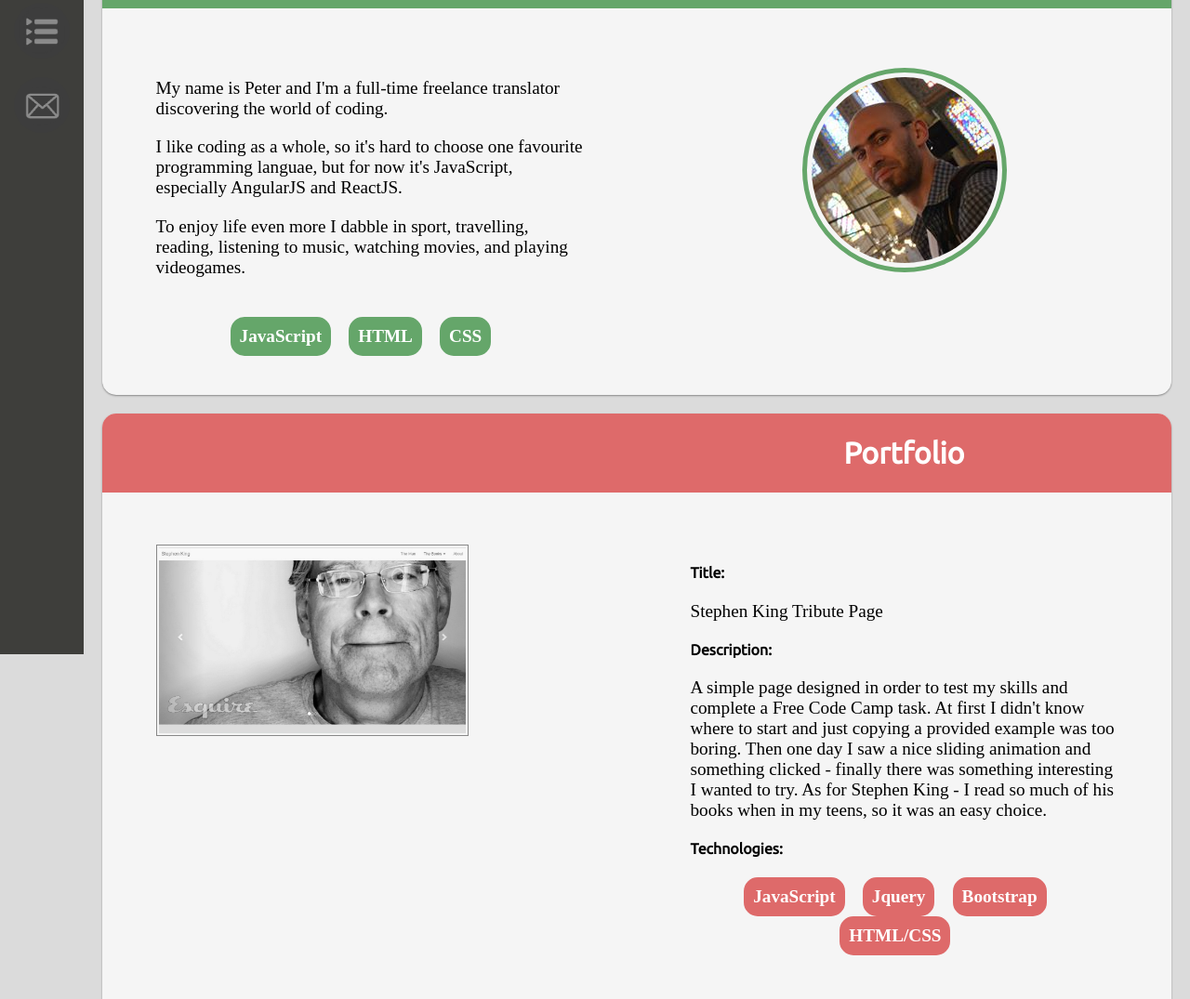
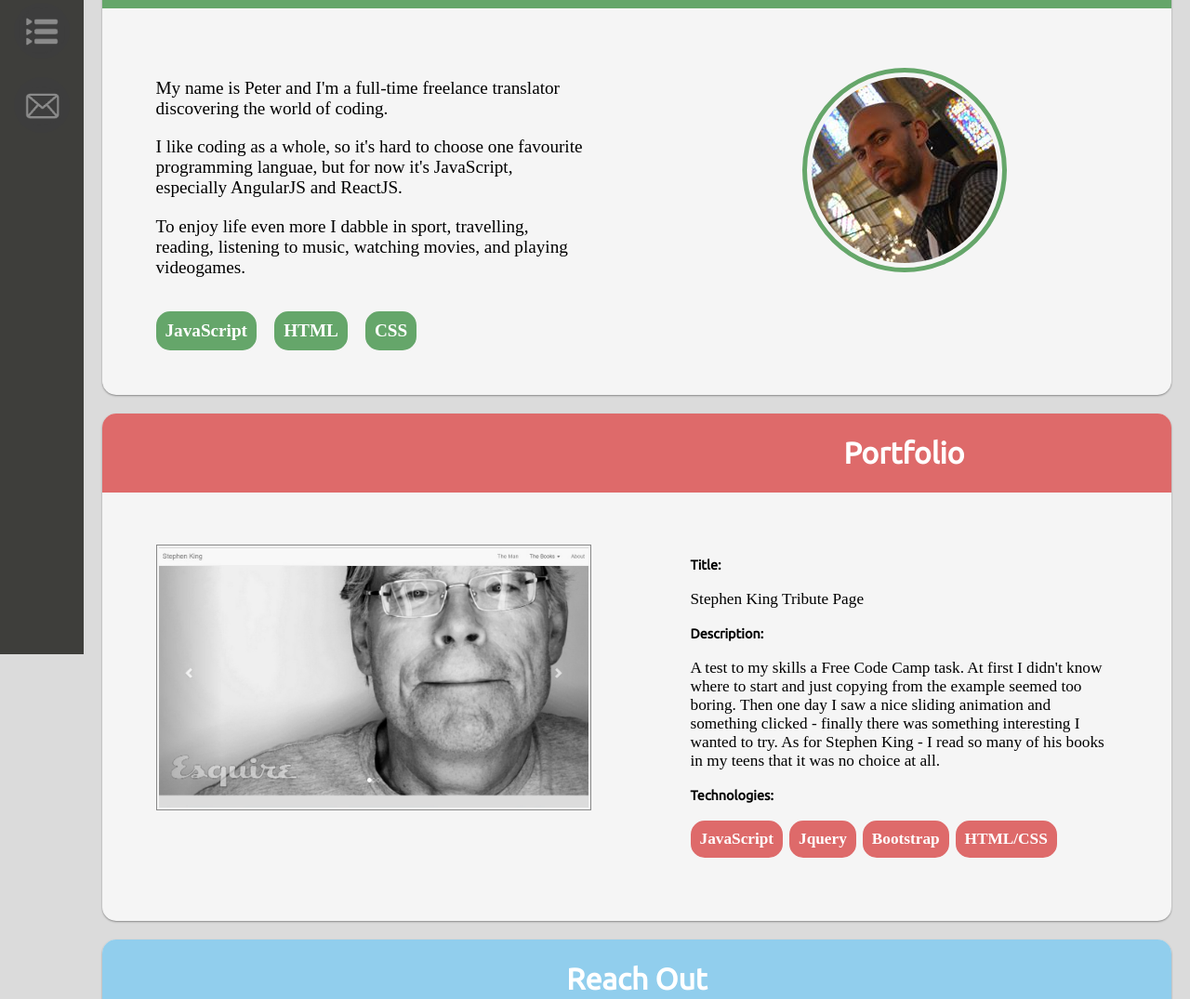
Before and after one commit to portojs/portfolio_1, a React app: page / in a window 1280 px wide. Shown: the part 96-1171 px from the top of the page at 93% size. Built offline with nearby package versions, Linux system fonts and the light colour scheme; a web font is replaced by a local one.

Commit message:
Additional reorganizing of SCSS page and some test on restyling about- and portfolio-sections

```diff
--- a/src/components/page-portfolio.js
+++ b/src/components/page-portfolio.js
@@ -18,13 +18,12 @@ class PagePortfolio extends Component {
             <p>Stephen King Tribute Page</p>
             <h4>Description:</h4>
             <p>
-              A simple page designed in order to test my skills
-              and complete a Free Code Camp task. At first I didn&#39;t
-              know where to start and just copying a provided example
-              was too boring. Then one day I saw a nice sliding animation
+              A test to my skills a Free Code Camp task. At first I didn&#39;t
+              know where to start and just copying from the example
+              seemed too boring. Then one day I saw a nice sliding animation
               and something clicked - finally there was something interesting
-              I wanted to try. As for Stephen King - I read so much
-              of his books when in my teens, so it was an easy choice.
+              I wanted to try. As for Stephen King - I read so many
+              of his books in my teens that it was no choice at all.
             </p>
             <h4>Technologies:</h4>
             <ul>
--- a/src/scss/app.scss
+++ b/src/scss/app.scss
@@ -1,5 +1,5 @@
 //*****************************************************
-// variables
+// variables and extends
 //*****************************************************
 
 $white: #fff;
@@ -10,6 +10,13 @@ $blue: #91CEED;
 
 $color-body: #dbdbdb;
 $color-section: #f5f5f5;
+
+%border-radius {
+  border-top-left-radius: 15px;
+  border-top-right-radius: 15px;
+  border-bottom-right-radius: 15px;
+  border-bottom-left-radius: 15px;
+}
 
 //*****************************************************
 // GLOBAL
@@ -121,13 +128,10 @@ ul {
 }
 
 .content {
+  @extend %border-radius;
   background-color: $color-section;
   box-shadow: 0 1px 2px #888;
   margin: 20px 20px 20px 110px;
-  border-top-left-radius: 15px;
-  border-top-right-radius: 15px;
-  border-bottom-right-radius: 15px;
-  border-bottom-left-radius: 15px;
 }
 
 #about .content-title {
@@ -153,14 +157,9 @@ ul {
   margin: 3.5em 5%;
 }
 
-.right-column {
+#about .right-column {
   text-align: center;
   margin: 4em 5% 8em;
-}
-
-#portfolio .right-column {
-  text-align: left;
-  margin: 3.5em 5%;
 }
 
 #about img {
@@ -171,26 +170,28 @@ ul {
 
 #about ul {
   padding-left: 0;
-  margin: 2.2em 0;
-  text-align: center;
+  margin: 1.9em 0 2.2em;
 }
 
 #about ul li {
+  @extend %border-radius;
   display: inline-block;
   color: $white;
   background-color: $green;
   font-weight: bold;
   padding: 8px;
   border: 2px solid $green;
-  border-top-left-radius: 15px;
-  border-top-right-radius: 15px;
-  border-bottom-right-radius: 15px;
-  border-bottom-left-radius: 15px;
   margin-right: 1em;
 }
 
+#portfolio .right-column {
+  font-size: 0.9em;
+  text-align: left;
+  margin: 3.5em 5%;
+}
+
 #portfolio .content img {
-  height: 200px;
+  height: 280px;
   width: auto;
   padding: 2px;
   border: 1px solid #888;
@@ -198,21 +199,17 @@ ul {
 
 #portfolio ul {
   padding-left: 0;
-  text-align: center;
 }
 
 #portfolio ul li {
+  @extend %border-radius;
   display: inline-block;
   color: $white;
   background-color: $red;
   font-weight: bold;
   padding: 8px;
   border: 2px solid $red;
-  border-top-left-radius: 15px;
-  border-top-right-radius: 15px;
-  border-bottom-right-radius: 15px;
-  border-bottom-left-radius: 15px;
-  margin-right: 1em;
+  margin-right: 0.4em;
 }
 
 //*****************************************************
```
